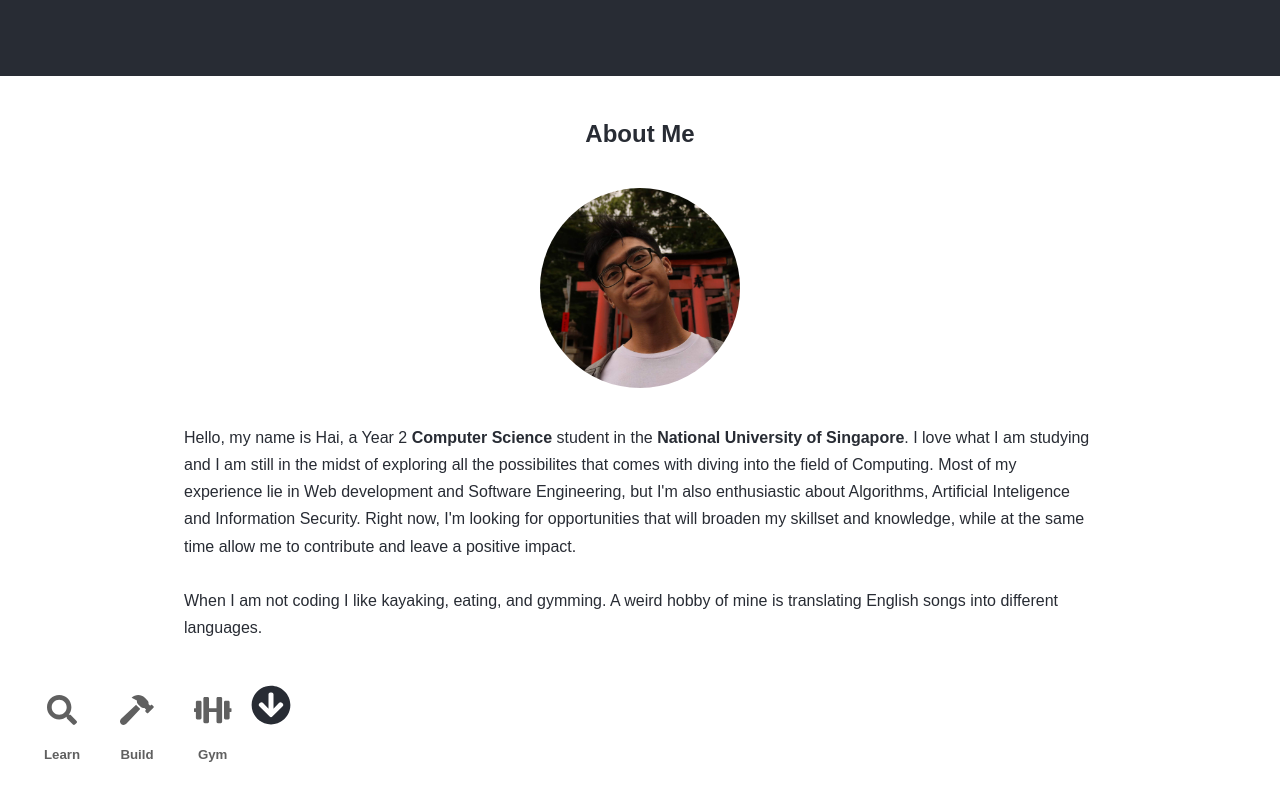
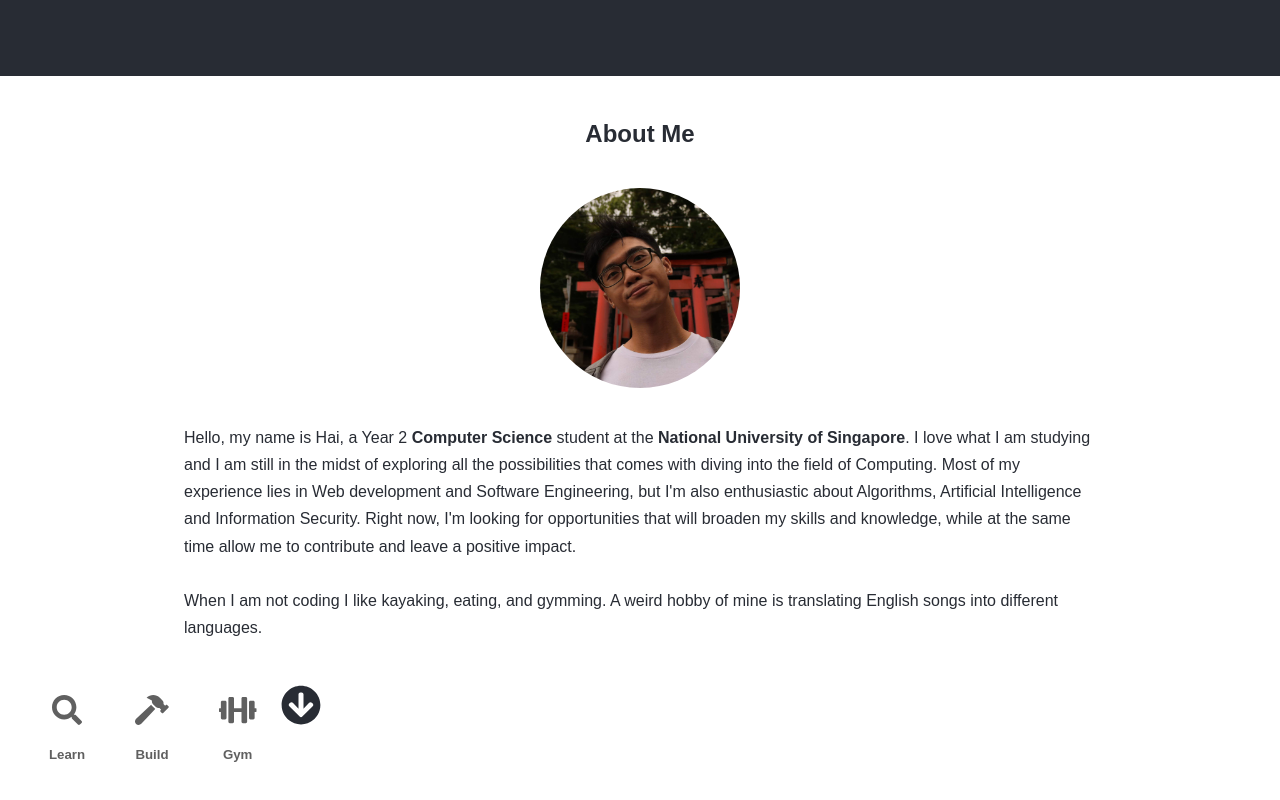
Before and after one commit to helloImHai/helloImHai.github.io, a React (Create React App) app: page / in a window 1280 px wide. Shown: the part 804-1604 px from the top of the page. Built offline with nearby package versions, Linux system fonts and the light colour scheme.

Commit message:
Fix about page typos

```diff
--- a/src/Components/About.js
+++ b/src/Components/About.js
@@ -12,12 +12,11 @@ class About extends Component {
           <h2>About Me</h2>
           <img className="profile-pic" src={profilePic} alt="profile-pic" />
           <p className="description">
-            Hello, my name is Hai, a Year 2 <strong>Computer Science</strong> student in the <strong>National University
-            of Singapore</strong>. I love what I am studying and I am still in the midst of exploring all the possibilites
-            that comes with diving into the field of Computing. Most of my experience lie in Web development and
-            Software Engineering, but I'm also enthusiastic about Algorithms, Artificial Inteligence and Information Security.
-            Right now, I'm looking for opportunities that will broaden my skillset and knowledge,
-            while at the same time allow me to contribute and leave a positive impact.
+            Hello, my name is Hai, a Year 2 <strong>Computer Science</strong> student at the <strong>National University of Singapore</strong>.
+            I love what I am studying and I am still in the midst of exploring all the possibilities that comes with diving
+            into the field of Computing. Most of my experience lies in Web development and Software Engineering, but I'm also
+            enthusiastic about Algorithms, Artificial Intelligence and Information Security. Right now, I'm looking for opportunities
+            that will broaden my skills and knowledge, while at the same time allow me to contribute and leave a positive impact.
             <br /><br />
             When I am not coding I like kayaking, eating, and gymming. A weird hobby of mine is translating English songs
             into different languages.
--- a/src/Styles/App.css
+++ b/src/Styles/App.css
@@ -96,8 +96,8 @@
   align-items: center;
   justify-content: center;
   margin: 10px;
-  padding-left: 10px;
-  padding-right: 10px;
+  padding-left: 15px;
+  padding-right: 15px;
   color: #606060;
 }
 .container-2 .hobby-item .hobby-icon {
--- a/src/Styles/App.less
+++ b/src/Styles/App.less
@@ -123,8 +123,8 @@
     align-items    : center;
     justify-content: center;
     margin: 10px;
-    padding-left: 10px;
-    padding-right: 10px;
+    padding-left: 15px;
+    padding-right: 15px;
 
     color: #606060;
 
```
Lines whose indentation alone changed are shown as unchanged.
